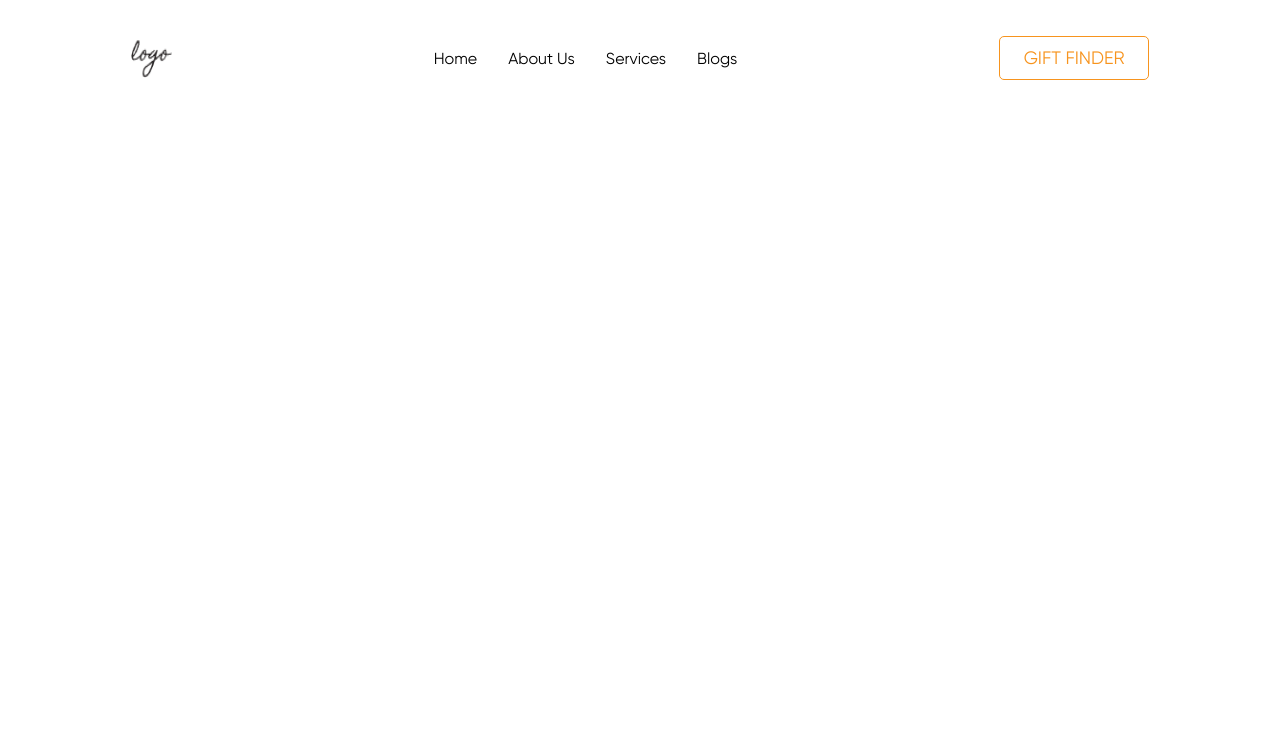
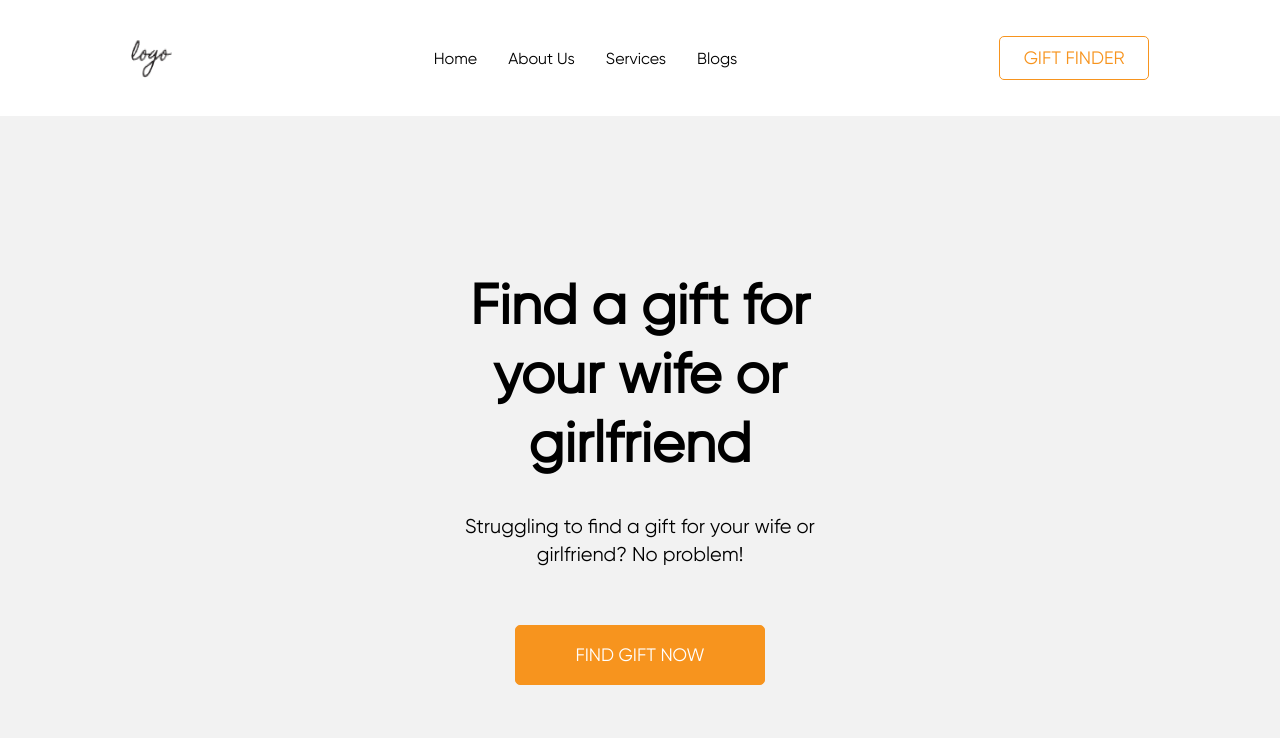
Before and after one commit to kerbasi/onePageDesignTranining2, a plain HTML site: page index.html in a window 1280 px wide. Shown: the top 738 px of the page. Drawn offline with Linux system fonts and the light colour scheme.

Commit message:
Add first main article

```diff
--- a/index.html
+++ b/index.html
@@ -18,7 +18,29 @@
     </ul>
     <button class="button">gift finder</button>
   </header>
-  <main class="main"></main>
+  <main class="main">
+    <article class="article gift">
+      <div class="article__description">
+        <h2 class="article__title">Find a gift for your wife or girlfriend</h2>
+        <p class="article__text">Struggling to find a gift for your wife or girlfriend? No problem!</p>
+        <button class="button gift__button">find gift now</button>
+      </div>
+      <div class="article__image"></div>
+    </article>
+    <article class="article about">
+      <div class="article__image about__image"></div>
+      <div class="article__description">
+        <h2 class="article__title">Find a gift for your wife or girlfriend</h2>
+        <p class="article__text">Struggling to find a gift for your wife or girlfriend? No problem!</p>
+        <button class="button about__button">find gift now</button>
+      </div>
+
+    </article>
+    <section class="about"></section>
+    <section class="gifts"></section>
+    <section class="ready"></section>
+    <section class="blogs"></section>
+  </main>
   <footer class="footer"></footer>
 </body>
 </html>
--- a/style.css
+++ b/style.css
@@ -15,6 +15,9 @@
 
 .page {
   --orange: #f7941e;
+  --white: #fff;
+  --black: #000;
+  --grey: #f2f2f2;
   max-width: 1440px;
   height: 100vh;
   margin: 0 auto;
@@ -26,7 +29,7 @@
   justify-content: space-around;
   align-items: center;
   width: 100%;
-  height: 116px;
+  min-height: 116px;
 }
 
 .logo {
@@ -44,7 +47,7 @@
 .header__link {
   text-transform: capitalize;
   text-decoration: none;
-  color: #000;
+  color: var(--black);
 }
 
 .header__link a {
@@ -57,12 +60,28 @@
   font-family: "Gilroy";
   font-size: 18px;
   line-height: 22px;
-  border: 1px solid #f7941e;
+  border: 1px solid var(--orange);
   border-radius: 5px;
   width: 150px;
   height: 44px;
-  background: #fff;
+  background: var(--white);
   text-transform: uppercase;
+}
+@media screen and (max-width: 1439px) {
+  .article {
+    flex-direction: column;
+    align-items: center;
+    padding-top: 154px;
+  }
+
+  .article__description {
+    align-items: center;
+    text-align: center;
+  }
+
+  .gift__button {
+    margin-bottom: 56px;
+  }
 }
 
 @media screen and (max-width: 580px) {
@@ -79,3 +98,51 @@
     flex-direction: column;
   }
 }
+
+.main {
+  width: 100%;
+}
+
+.article {
+  display: flex;
+  flex-wrap: wrap;
+  min-height: 700px;
+  background: var(--grey);
+}
+
+.article__description {
+  max-width: 433px;
+  display: flex;
+  flex-direction: column;
+  justify-content: center;
+  margin: 0 auto;
+}
+
+.article__title {
+  font-size: 56px;
+  line-height: 69px;
+  margin: 0;
+  padding: 0;
+}
+
+.article__text {
+  font-size: 20px;
+  line-height: 140%;
+  margin: 0;
+  padding: 0;
+  margin-top: 36px;
+}
+
+.article__image {
+  width: 719px;
+  height: 700px;
+  background: url(./images/Background.png) center / cover;
+}
+
+.gift__button {
+  margin-top: 56px;
+  width: 250px;
+  height: 60px;
+  color: var(--white);
+  background: var(--orange);
+}
```
Also changed, not shown: images/Background.png (added), images/Media.png (added).
